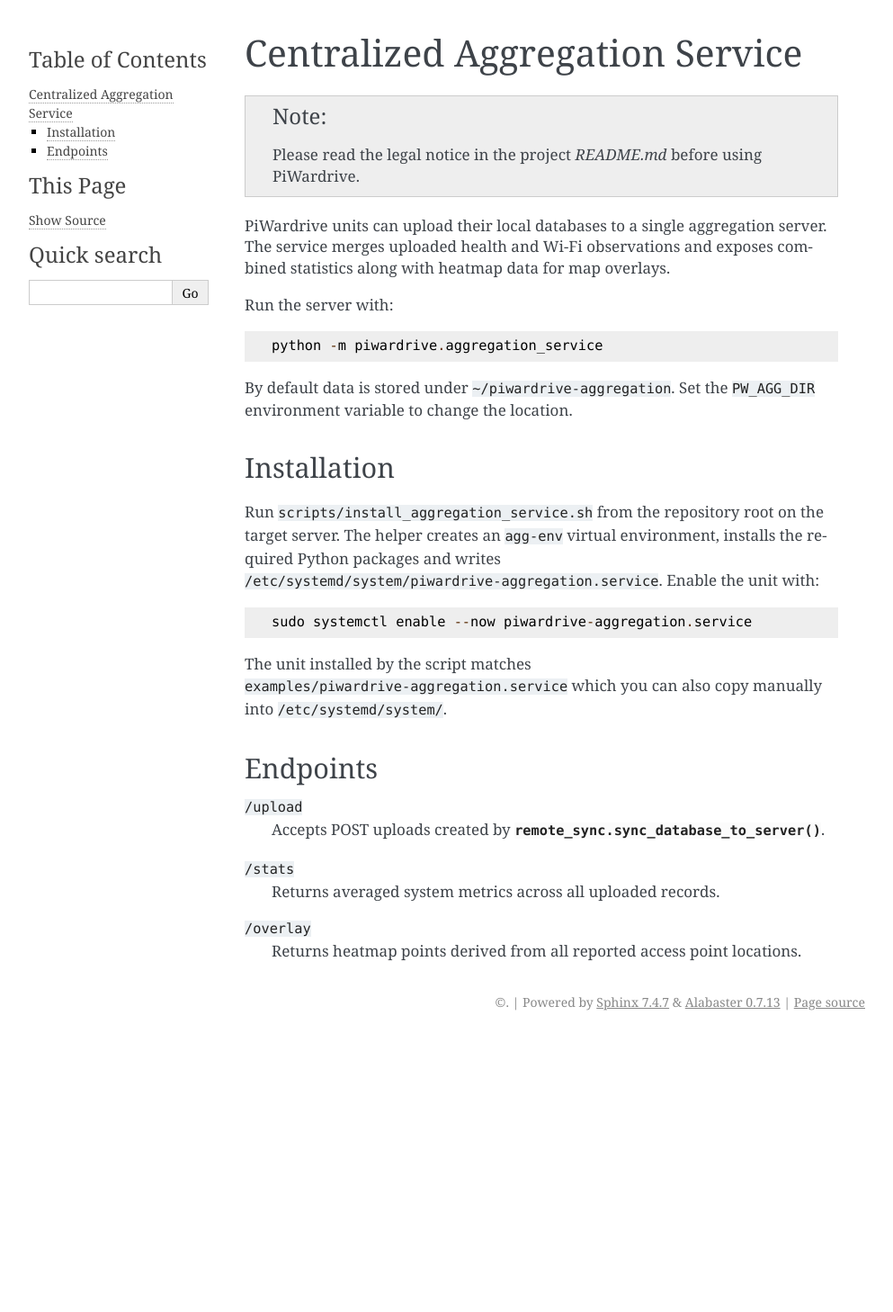
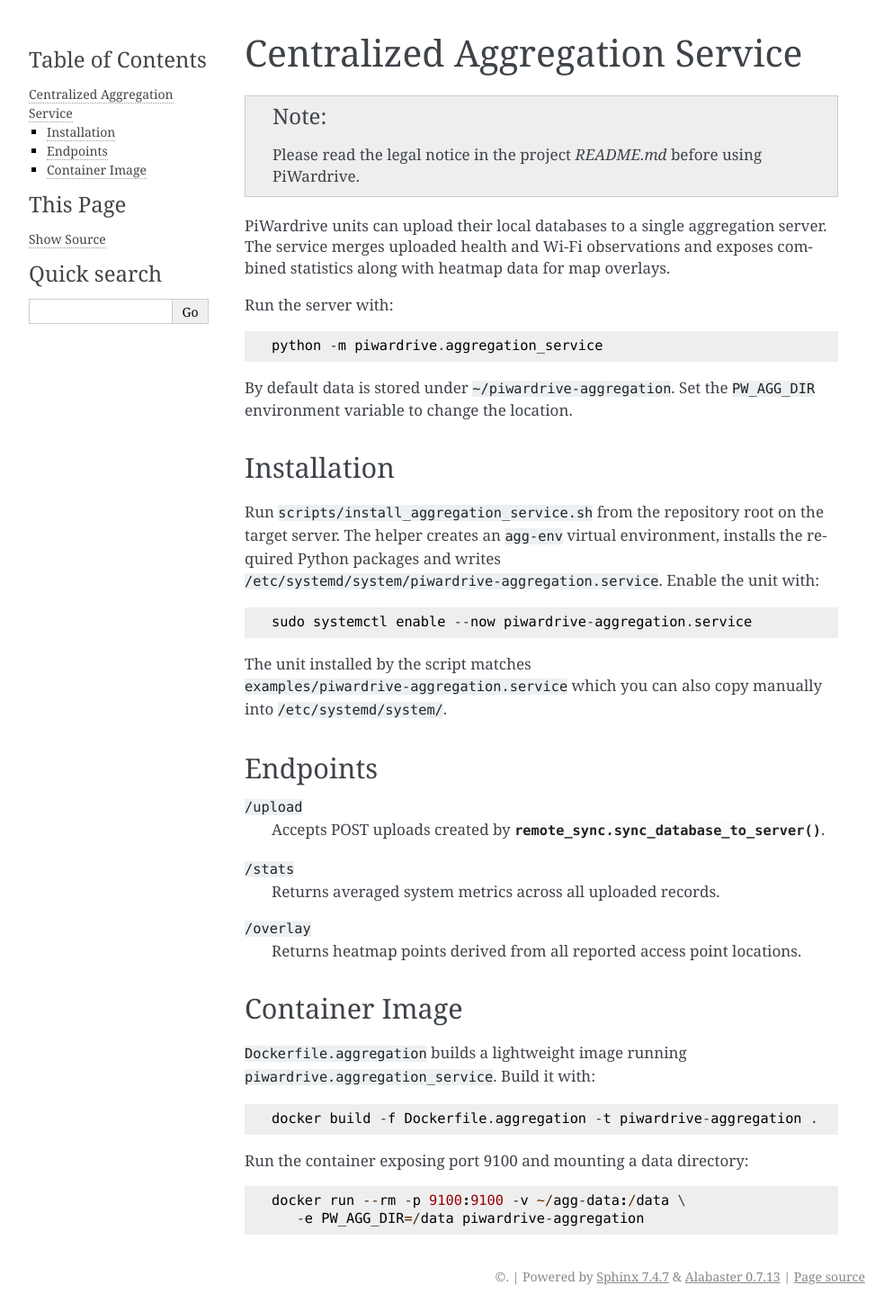
Before and after one commit to Trashytalk/piwardrive, a Sphinx documentation site: the page built from docs/aggregation_service.rst, in a window 1280 px wide. Shown: the whole page at 90% size, without its empty margins (148-1141 px from the left). Built offline with Sphinx 7.4.7, drawn with Linux system fonts in a browser that asks for light colours; before the commit the page ends 1153 px from its top, so only the background shows below that.

Commit message:
Add aggregation service Dockerfile and update docs

```diff
--- a/docs/aggregation_service.rst
+++ b/docs/aggregation_service.rst
@@ -40,3 +40,16 @@ Endpoints
 
 ``/overlay``
     Returns heatmap points derived from all reported access point locations.
+
+Container Image
+---------------
+
+``Dockerfile.aggregation`` builds a lightweight image running
+``piwardrive.aggregation_service``.  Build it with::
+
+   docker build -f Dockerfile.aggregation -t piwardrive-aggregation .
+
+Run the container exposing port 9100 and mounting a data directory::
+
+   docker run --rm -p 9100:9100 -v ~/agg-data:/data \
+      -e PW_AGG_DIR=/data piwardrive-aggregation
```
Also changed, not shown: 1 other file.
